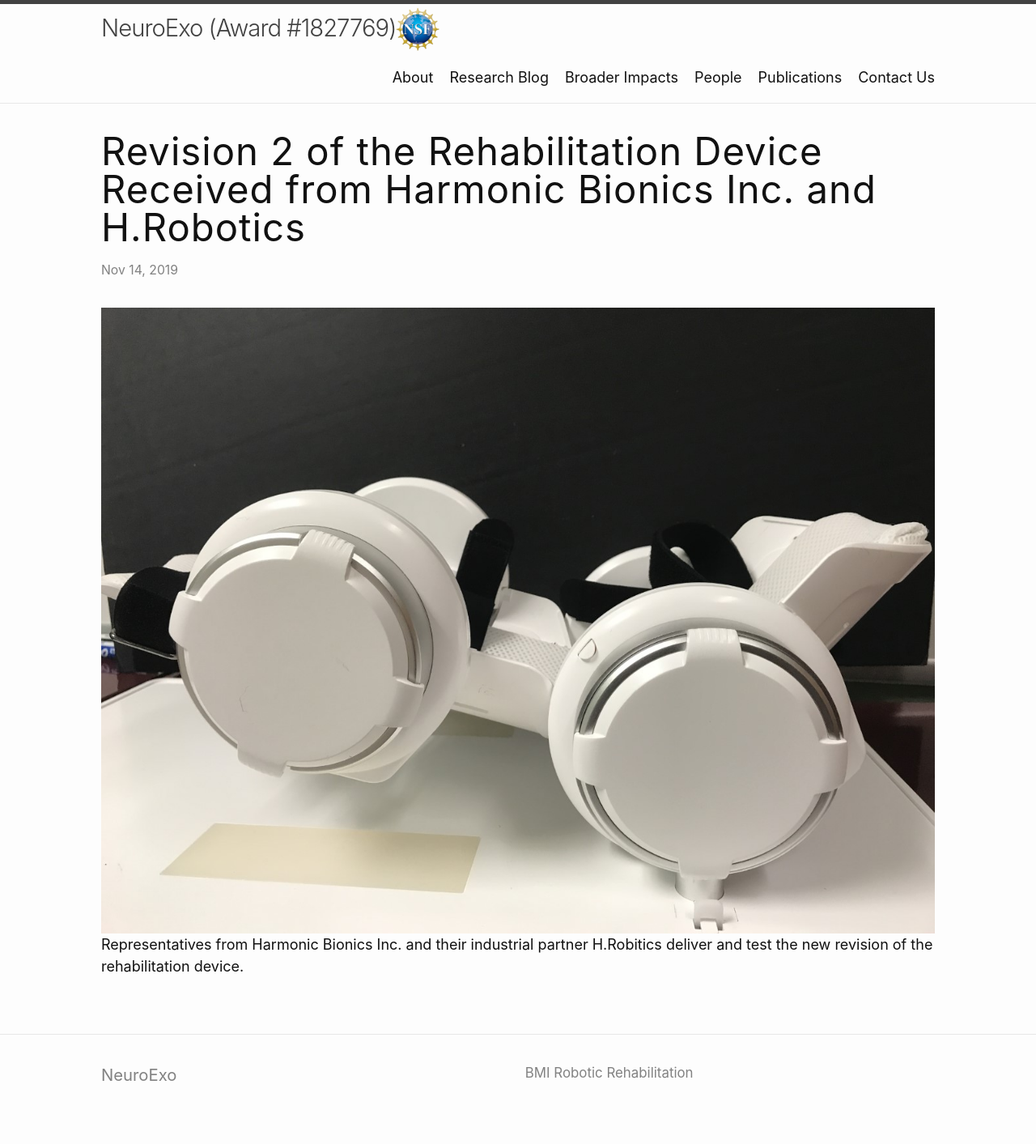
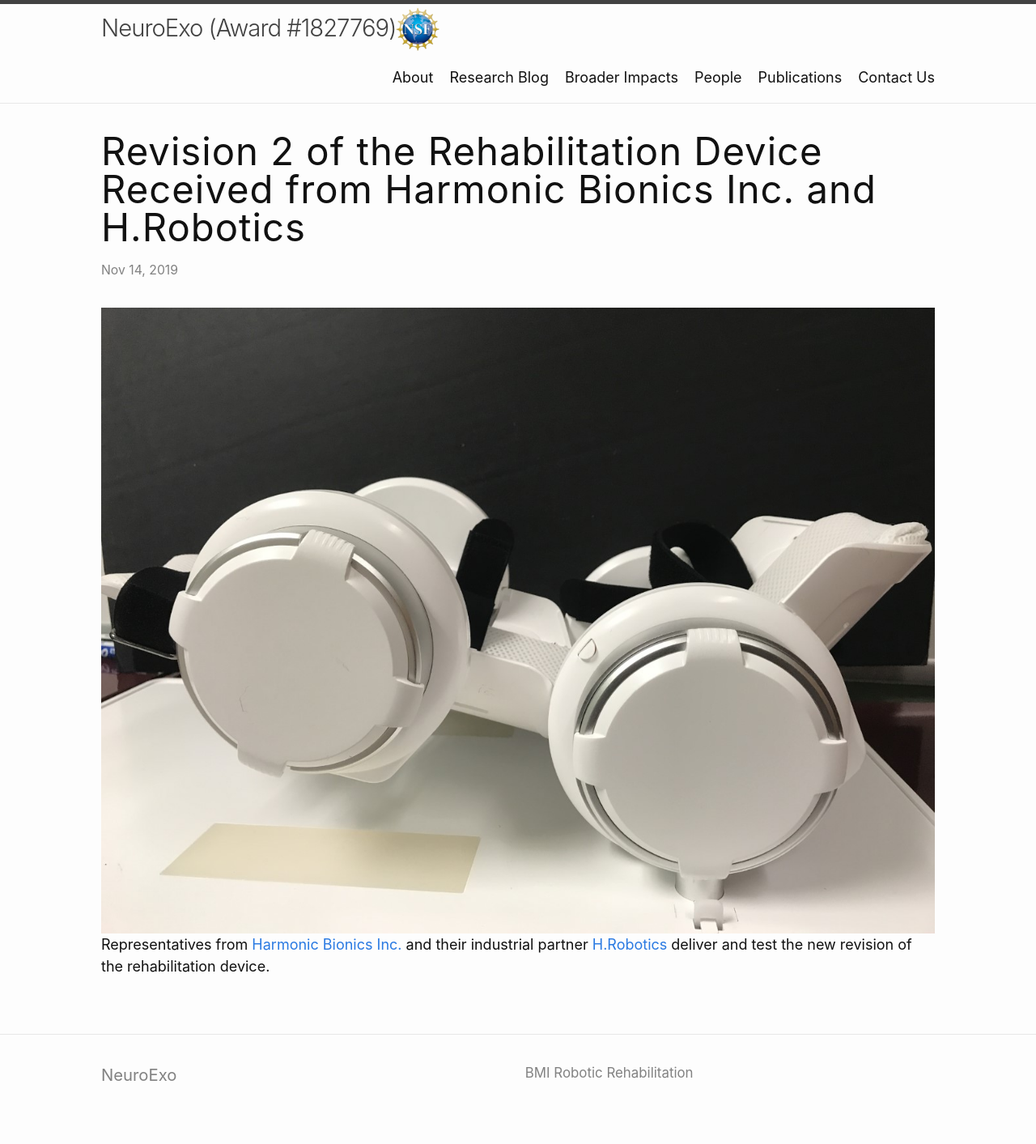
Before and after one commit to arcraik/neuroexo-website, a Jekyll site: the page built from _posts/2019-11-14-new-device.md, in a window 1280 px wide. Shown: the whole page at 81% size. Built offline with Jekyll 4.4.1, drawn with Linux system fonts in a browser that asks for light colours.

Commit message:
Update 2019-11-14-new-device.md

```diff
--- a/_posts/2019-11-14-new-device.md
+++ b/_posts/2019-11-14-new-device.md
@@ -4,4 +4,4 @@ title: Revision 2 of the Rehabilitation Device Received from Harmonic Bionics In
 ---
 
 <img src="/photos/device_new.jpg">
-Representatives from Harmonic Bionics Inc. and their industrial partner H.Robitics deliver and test the new revision of the rehabilitation device.
+Representatives from [Harmonic Bionics Inc.](http://harmonicbionics.com/) and their industrial partner [H.Robotics](https://hrobotics-rehab.com/) deliver and test the new revision of the rehabilitation device.
```
